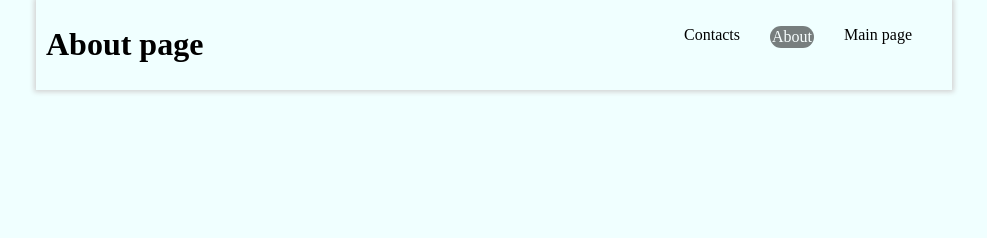
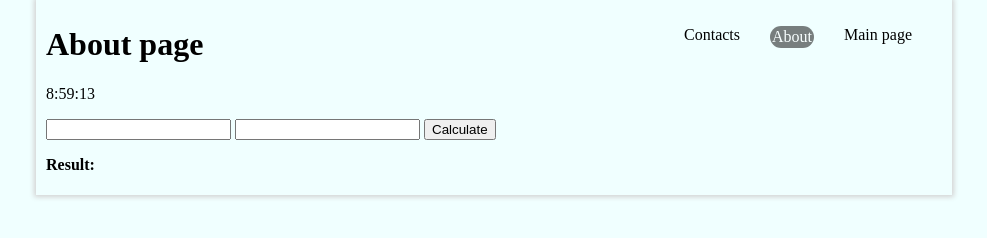
Before and after one commit to ulugbek21/foundation-html, a plain HTML site: page about.html in a window 1280 px wide. Shown: the whole page, without its empty margins (146-1133 px from the left). Drawn offline with Linux system fonts and the light colour scheme.

Commit message:
JS workshop results

```diff
--- a/about.html
+++ b/about.html
@@ -26,6 +26,21 @@
         </nav>
         <h1>About page</h1>
     </header>
+
+    <div>
+        <p id="ulugbek"> </p>
+    </div>
+
+    <input type="number" name="first-number" id="first-number">
+    <input type="number" name="second-number" id="second-number">
+    <button id="calculate">Calculate</button>
+
+    <p>
+        <b>Result:</b>
+    <div id="result"></div>
+    </p>
+
+    <script src="scripts/main.js"></script>
 </body>
 
 </html>
--- /dev/null
+++ b/scripts/main.js
@@ -0,0 +1,41 @@
+const month = "July";
+var day = "Thursday";
+let year = 2022;
+
+console.log(month);
+console.log(day);
+console.log(year);
+
+day = "Friday"
+
+year = year + 1
+
+console.log(day)
+console.log(year)
+
+day += " and Saturday"
+
+console.log(day)
+
+
+var ulugbek = document.getElementById("ulugbek")
+
+
+setInterval(function () {
+    var date = new Date()
+    var currentTime = date.getHours() + ":" + date.getMinutes() + ":" + date.getSeconds()
+    ulugbek.innerHTML = currentTime
+}, 1000)
+
+
+var firstNumber = document.getElementById("first-number")
+var secondNumber = document.getElementById("second-number")
+
+var calculateButton = document.getElementById("calculate")
+var result = document.getElementById("result")
+
+var myFunction = function () {
+    result.innerHTML = parseInt(firstNumber.value) + parseInt(secondNumber.value);
+}
+
+calculateButton.addEventListener("click", myFunction)
```
